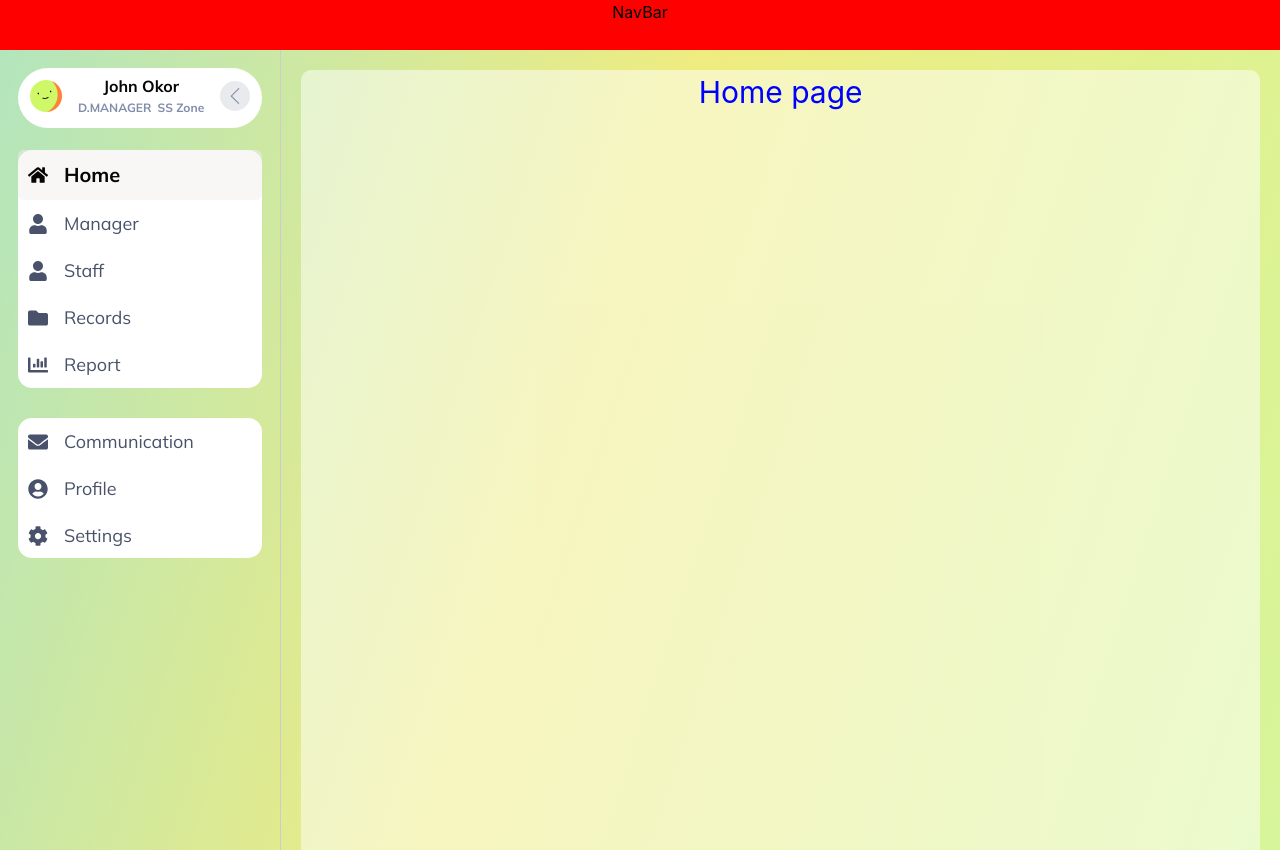
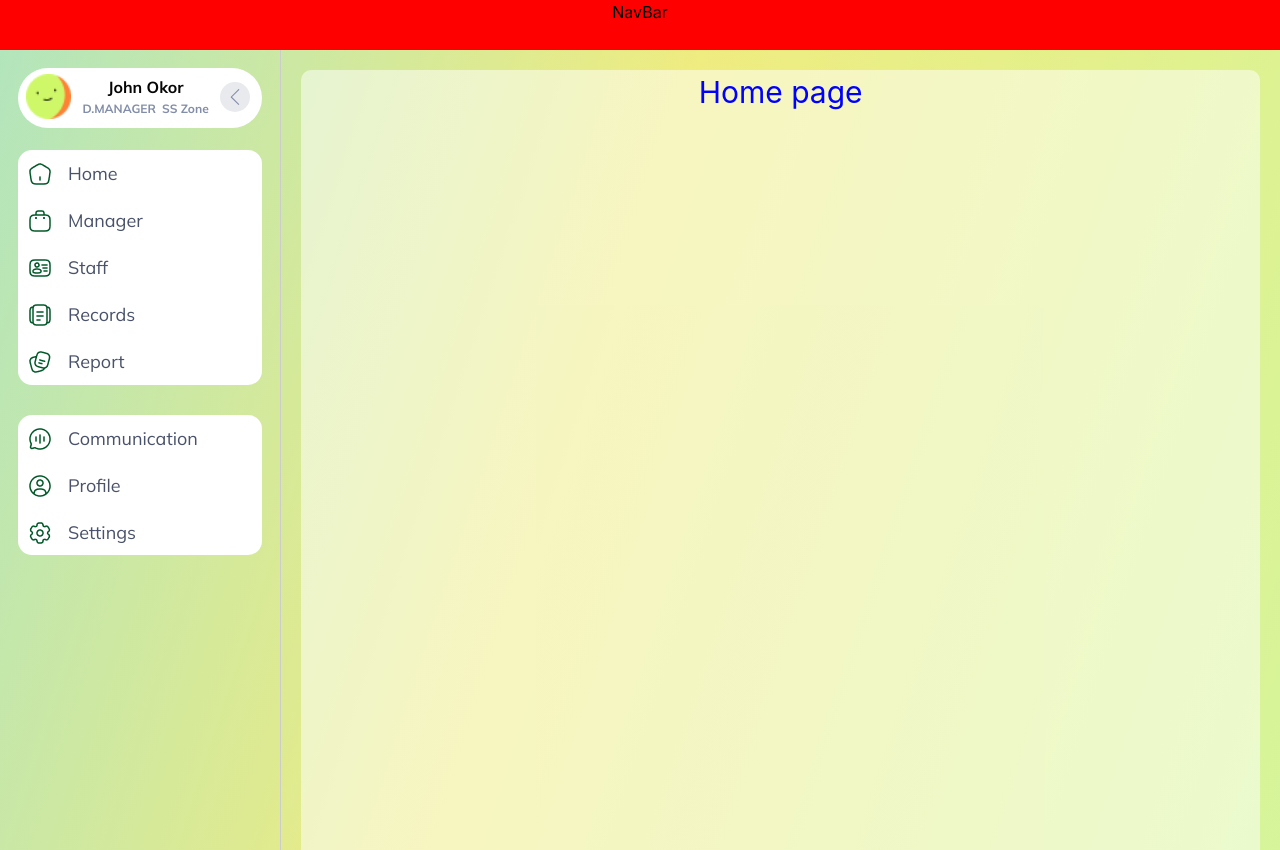
Before and after one commit to Skillz-systems/ngml_frontend, a React (Create React App) app: page /app/homepageinfo in a window 1280 px wide. Built offline with nearby package versions, Linux system fonts and the light colour scheme.

Commit message:
modified-icons

```diff
--- a/src/App.css
+++ b/src/App.css
@@ -46,7 +46,7 @@
   font-weight: 900 !important;
   color: #050505;
   font-size: 20px;
-  background-color: rgba(244, 237, 237, 0.5);
+  background-color: #F6FDEC;
 }
 .inactive-nav{
   color: #49526A;
--- a/src/Components/CustomerSideBarLinks/CustomerSideBarLinks.tsx
+++ /dev/null
@@ -1,9 +0,0 @@
-import React from 'react'
-import { FaHome, FaBriefcase, FaUser, FaCog } from 'react-icons/fa'
-
-export const CustomerSideBarLinks = [
-  { id: 1, name: 'Home', to: '/customer/customerhomepage', icon: <FaHome /> },
-  { id: 2, name: 'Business', to: '/customer/customerbusinesspage', icon: <FaBriefcase /> },
-  { id: 3, name: 'Profile', to: '/customer/customerprofilepage', icon: <FaUser /> },
-  { id: 4, name: 'Settings', to: '/customer/customersettingspage', icon: <FaCog /> }
-]
--- a/src/Components/Layout/CustomerLayout.tsx
+++ b/src/Components/Layout/CustomerLayout.tsx
@@ -1,7 +1,7 @@
 import React, { type ComponentType } from 'react'
 import Sidebar from 'src/Components/SideBar/SideBar'
 import NavBar from 'src/Components/NavBar'
-import { CustomerSideBarLinks } from '../CustomerSideBarLinks/CustomerSideBarLinks'
+import { CustomerSideBarLinks } from '../../CustomerSideBarLinks/CustomerSideBarLinks'
 // import { SideBarLinks } from 'src/SideBarLinks'
 
 /**
--- a/src/Components/SideBar/SideBar.jsx
+++ b/src/Components/SideBar/SideBar.jsx
@@ -38,8 +38,8 @@ const Sidebar = ({ SideBarLinks }) => {
                 padding: '6px'
               }}
             >
-              <div style={{ marginLeft: '6px' }}>
-                <img src={avatar} alt="happyavatar" />
+              <div style={{ marginLeft: '2px' }}>
+                <img src={avatar} alt="happyavatar" style={{ width: '45px', height: '45px' }}/>
               </div>
               <div
                 style={{
@@ -144,7 +144,7 @@ const Sidebar = ({ SideBarLinks }) => {
                     fontFamily: 'Mulish'
                   }}
                 >
-                  {sideBar.icon}
+                  <img src={sideBar.icon} />
                 </span>
                 <span
                   style={{
@@ -197,7 +197,7 @@ const Sidebar = ({ SideBarLinks }) => {
                   fontFamily: 'Mulish'
                 }}
               >
-                {sideBar.icon}
+                 <img src={sideBar.icon} />
               </span>
               <span
                 style={{
--- /dev/null
+++ b/src/CustomerSideBarLinks/CustomerSideBarLinks.tsx
@@ -0,0 +1,11 @@
+import Homeicon from '../Asset/png-icons/Home.png'
+import Businessicon from '../Asset/png-icons/Business.png'
+import profileicon from '../Asset/png-icons/Profile.png'
+import Settingsicon from '../Asset/png-icons/Settings.png'
+
+export const CustomerSideBarLinks = [
+  { id: 1, name: 'Home', to: '/customer/customerhomepage', icon: Homeicon },
+  { id: 2, name: 'Business', to: '/customer/customerbusinesspage', icon: Businessicon },
+  { id: 3, name: 'Profile', to: '/customer/customerprofilepage', icon: profileicon },
+  { id: 4, name: 'Settings', to: '/customer/customersettingspage', icon: Settingsicon }
+]
--- a/src/SideBarLinks/SideBarLinks.tsx
+++ b/src/SideBarLinks/SideBarLinks.tsx
@@ -1,13 +1,21 @@
+/* eslint-disable @typescript-eslint/no-unused-vars */
 import React from 'react'
-import { FaHome, FaUser, FaFolder, FaChartBar, FaEnvelope, FaUserCircle, FaCog } from 'react-icons/fa'
+import Homeicon from '../Asset/png-icons/Home.png'
+import Managericon from '../Asset/png-icons/Business.png'
+import Stafficon from '../Asset/png-icons/Staff.png'
+import Recordsicon from '../Asset/png-icons/Records.png'
+import Reporticon from '../Asset/png-icons/Reports.png'
+import Communicationicon from '../Asset/png-icons/Communication.png'
+import Profileicon from '../Asset/png-icons/Profile.png'
+import Settingsicon from '../Asset/png-icons/Settings.png'
 
 export const SideBarLinks = [
-  { id: 1, name: 'Home', to: '/app/homepageinfo', icon: <FaHome /> },
-  { id: 2, name: 'Manager', to: '/app/managerpage', icon: <FaUser /> },
-  { id: 3, name: 'Staff', to: '/app/staffpage', icon: <FaUser /> },
-  { id: 4, name: 'Records', to: '/app/recordspage', icon: <FaFolder /> },
-  { id: 5, name: 'Report', to: '/app/reportpage', icon: <FaChartBar /> },
-  { id: 6, name: 'Communication', to: '/app/communicationpage', icon: <FaEnvelope /> },
-  { id: 7, name: 'Profile', to: '/app/profilepage', icon: <FaUserCircle /> },
-  { id: 8, name: 'Settings', to: '/app/settingspage', icon: <FaCog /> }
+  { id: 1, name: 'Home', to: '/customer/customerhomepage', icon: Homeicon },
+  { id: 2, name: 'Manager', to: '/app/managerpage', icon: Managericon },
+  { id: 3, name: 'Staff', to: '/app/staffpage', icon: Stafficon },
+  { id: 4, name: 'Records', to: '/app/recordspage', icon: Recordsicon },
+  { id: 5, name: 'Report', to: '/app/reportpage', icon: Reporticon },
+  { id: 6, name: 'Communication', to: '/app/communicationpage', icon: Communicationicon },
+  { id: 7, name: 'Profile', to: '/app/profilepage', icon: Profileicon },
+  { id: 8, name: 'Settings', to: '/app/settingspage', icon: Settingsicon }
 ]
```
